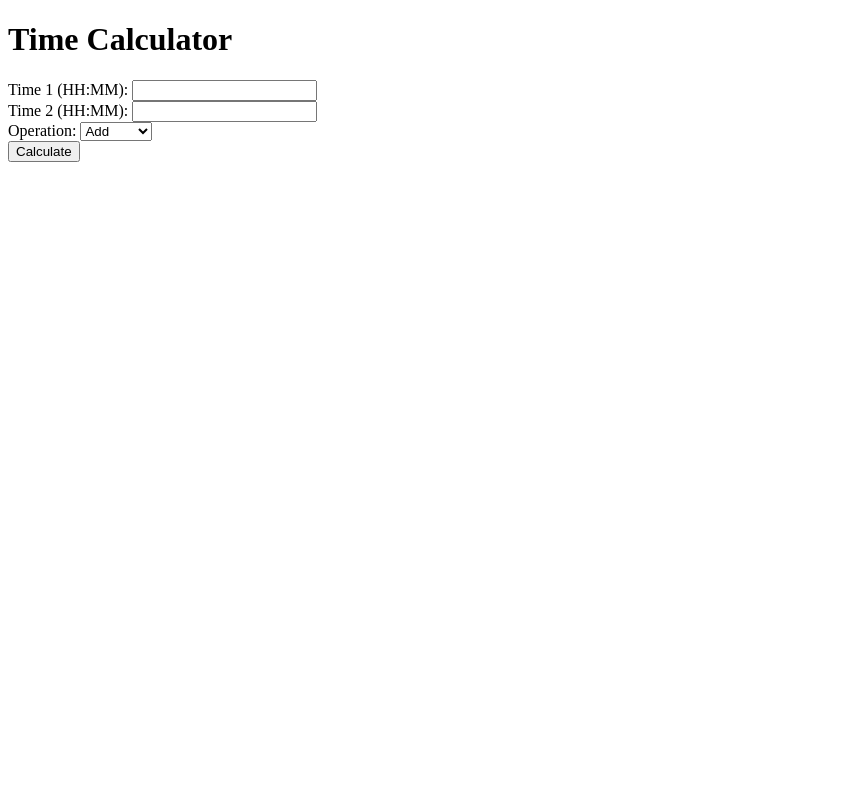
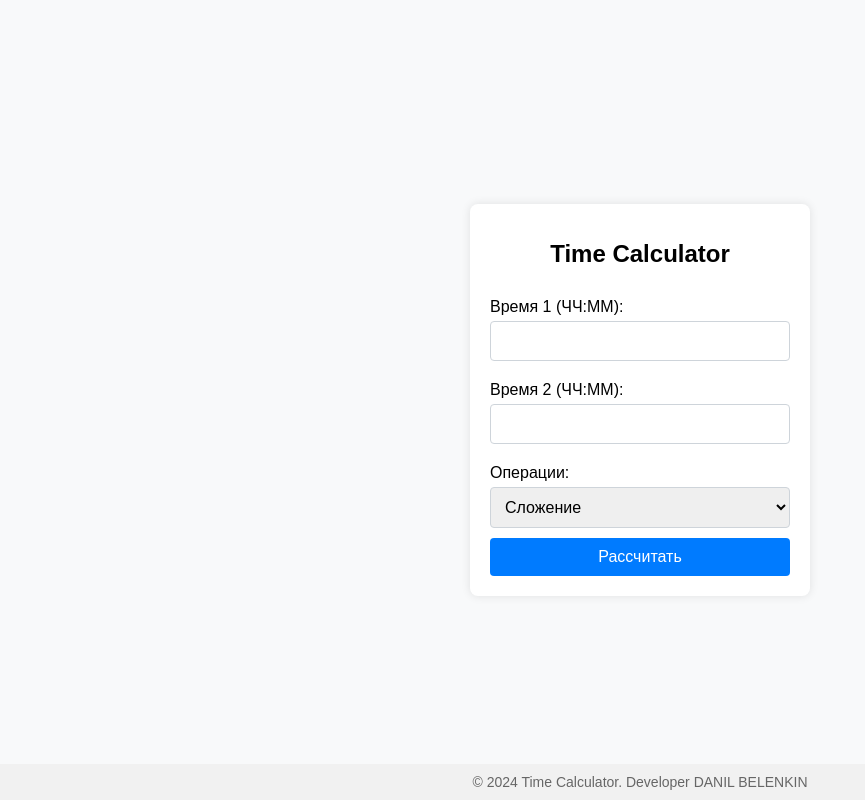
Before and after one commit to angelstxrm/calculatortime, a Django app: page / in a window 1280 px wide. Shown: the whole page, without its empty margins (0-865 px from the left). Run offline with Django 5.2, Linux system fonts and the light colour scheme.

Commit message:
added html

```diff
--- a/calculator/views.py
+++ b/calculator/views.py
@@ -22,6 +22,6 @@ def time_calculator(request):
 
             result = result_time.strftime('%H:%M')
         except ValueError:
-            result = 'Invalid time format. Please use HH:MM.'
+            result = 'Пожалуйста, введите корректный формат. ЧЧ:ММ.'
 
     return render(request, 'calculator/time_calculator.html', {'result': result})
--- /dev/null
+++ b/static/calculator/styles.css
@@ -0,0 +1,76 @@
+body {
+    font-family: Arial, sans-serif;
+    background-color: #f8f9fa;
+    display: flex;
+    justify-content: center;
+    align-items: center;
+    height: 100vh;
+    margin: 0;
+}
+
+.calculator-container {
+    background: #ffffff;
+    padding: 20px;
+    border-radius: 8px;
+    box-shadow: 0 0 10px rgba(0, 0, 0, 0.1);
+    width: 300px;
+    text-align: center;
+}
+
+h1 {
+    font-size: 24px;
+    margin-bottom: 20px;
+}
+
+form {
+    display: flex;
+    flex-direction: column;
+}
+
+label {
+    margin: 10px 0 5px;
+    text-align: left;
+}
+
+input[type="text"], select {
+    padding: 10px;
+    margin-bottom: 10px;
+    border: 1px solid #ced4da;
+    border-radius: 4px;
+    font-size: 16px;
+}
+
+button {
+    padding: 10px;
+    background-color: #007bff;
+    color: white;
+    border: none;
+    border-radius: 4px;
+    font-size: 16px;
+    cursor: pointer;
+}
+
+button:hover {
+    background-color: #0056b3;
+}
+
+.result {
+    margin-top: 20px;
+    font-size: 18px;
+    font-weight: bold;
+}
+
+footer {
+    background-color: #f1f1f1;
+    padding: 10px 0;
+    width: 100%;
+    text-align: center;
+    position: absolute;
+    bottom: 0;
+}
+
+footer p {
+    margin: 0;
+    font-size: 14px;
+    color: #666;
+}
--- a/templates/calculator/time_calculator.html
+++ b/templates/calculator/time_calculator.html
@@ -1,4 +1,4 @@
-<!-- calculator/templates/calculator/time_calculator.html -->
+{% load static %}
 
 <!DOCTYPE html>
 <html lang="en">
@@ -6,27 +6,33 @@
     <meta charset="UTF-8">
     <meta name="viewport" content="width=device-width, initial-scale=1.0">
     <title>Time Calculator</title>
+    <link rel="stylesheet" type="text/css" href="{% static 'calculator/styles.css' %}">
 </head>
 <body>
+    <div class="calculator-container">
         <h1>Time Calculator</h1>
         <form method="post">
             {% csrf_token %}
-        <label for="time1">Time 1 (HH:MM):</label>
+            <label for="time1">Время 1 (ЧЧ:MM):</label>
             <input type="text" id="time1" name="time1" required>
-        <br>
-        <label for="time2">Time 2 (HH:MM):</label>
+
+            <label for="time2">Время 2 (ЧЧ:MM):</label>
             <input type="text" id="time2" name="time2" required>
-        <br>
-        <label for="operation">Operation:</label>
+
+            <label for="operation">Операции:</label>
             <select id="operation" name="operation" required>
-            <option value="add">Add</option>
-            <option value="subtract">Subtract</option>
+                <option value="add">Сложение</option>
+                <option value="subtract">Вычитание</option>
             </select>
-        <br>
-        <button type="submit">Calculate</button>
+
+            <button type="submit">Рассчитать</button>
         </form>
         {% if result %}
-        <h2>Result: {{ result }}</h2>
+            <div class="result">Результат: {{ result }}</div>
         {% endif %}
+    </div>
+    <footer>
+        <p>&copy; 2024 Time Calculator. Developer DANIL BELENKIN</p>
+    </footer>
 </body>
 </html>
```
Also changed, not shown: config/settings.py (+4 -3 lines). Lines whose indentation alone changed are shown as unchanged.
